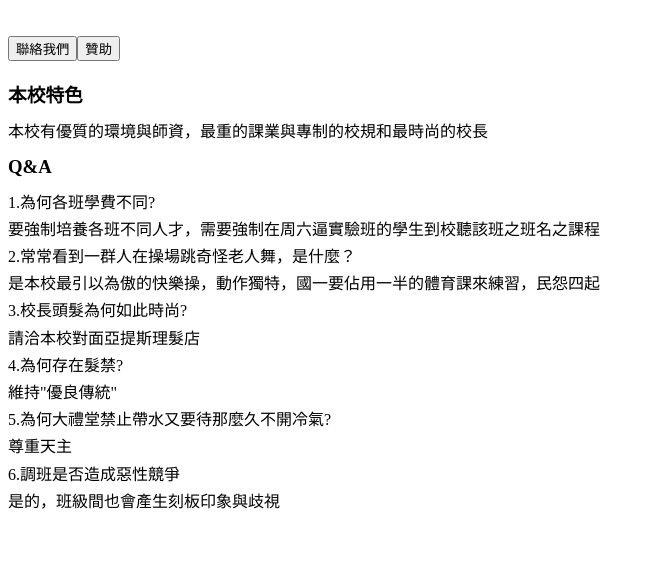
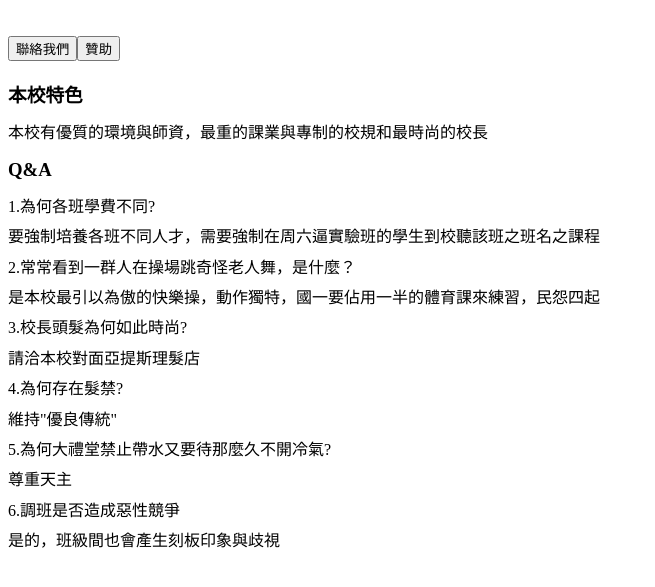
Before and after one commit to sggstalk/sggstalk.github.io, a plain HTML site: page index.html in a window 1280 px wide. Shown: the part 57-644 px from the top of the page, without its empty margins (0-655 px from the left). Drawn offline with Linux system fonts and the light colour scheme.

Commit message:
Update index.html

```diff
--- a/index.html
+++ b/index.html
@@ -2,7 +2,7 @@
 <title>曙光國中</title>
 <style>
 				p{
-				line-height:70%;
+				line-height:90%;
 }
 </style>
 </head><body>
```
